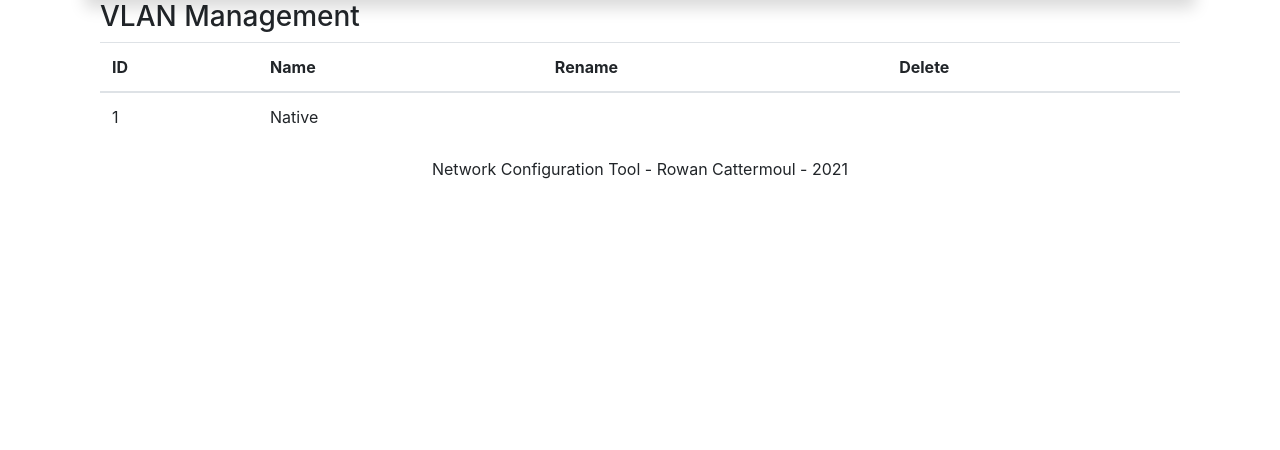
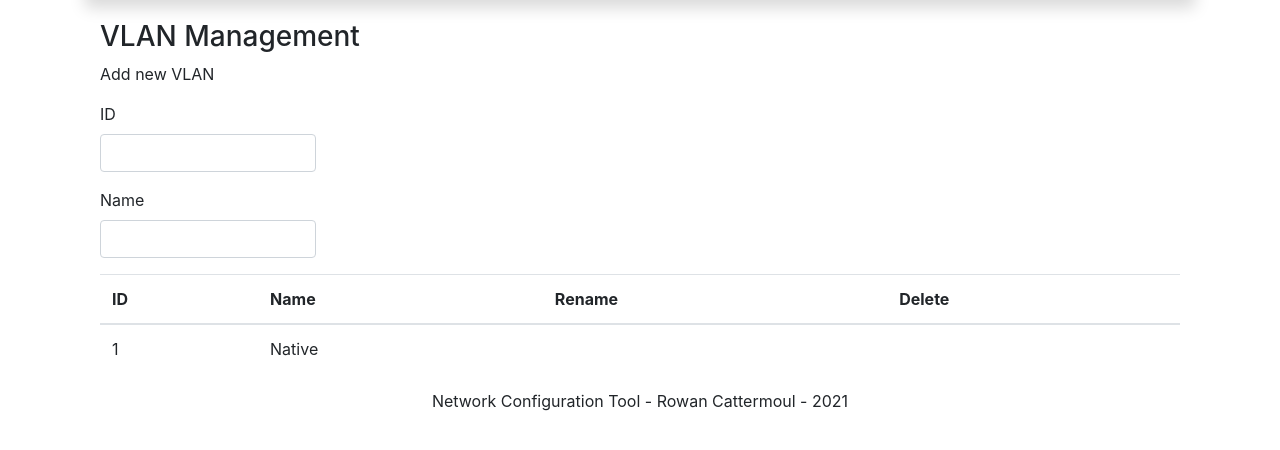
Before and after one commit to RowCatt/NetworkConfigurationTool, a PHP site: page /vlanManagement.php in a window 1280 px wide. Shown: the part 40-490 px from the top of the page. Run offline with PHP 8.4, Linux system fonts and the light colour scheme; data that the repository does not hold is empty.

Commit message:
add vlan form

```diff
--- a/vlanManagement.php
+++ b/vlanManagement.php
@@ -15,9 +15,22 @@ require("requires/connect.php");
 
         <?php require("requires/navbar.php"); // insert navbar ?>
 
-        <div class='container'>
+        <div class='container' style="margin-top: 20px;">
 
             <h3> VLAN Management </h3>
+
+            <!-- <a class='btn btn-primary' href='addVlan.php'> Add VLAN </a> -->
+            <form action='process/addVlan.php' method='post' style='width: 20%;'>
+                <p> Add new VLAN </p>
+                <div class="form-group">
+                    <label for="id">ID</label>
+                    <input type="text" class="form-control" name="id" id="id">
+                </div>
+                <div class="form-group">
+                    <label for="name">Name</label>
+                    <input type="text" class="form-control" name="name" name="id">
+                </div>
+            </form>
 
             <table class="table">
                 <thead>
```
